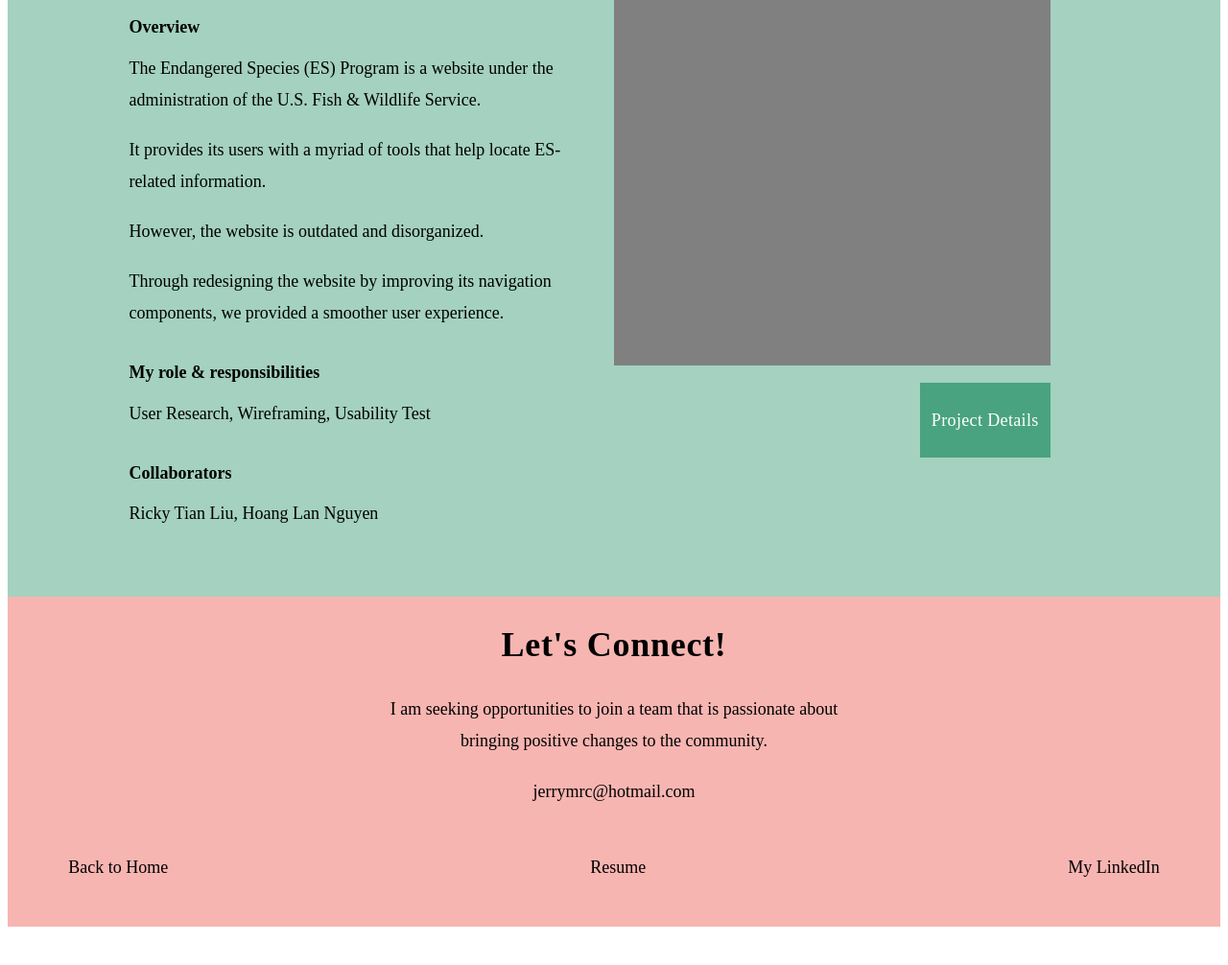
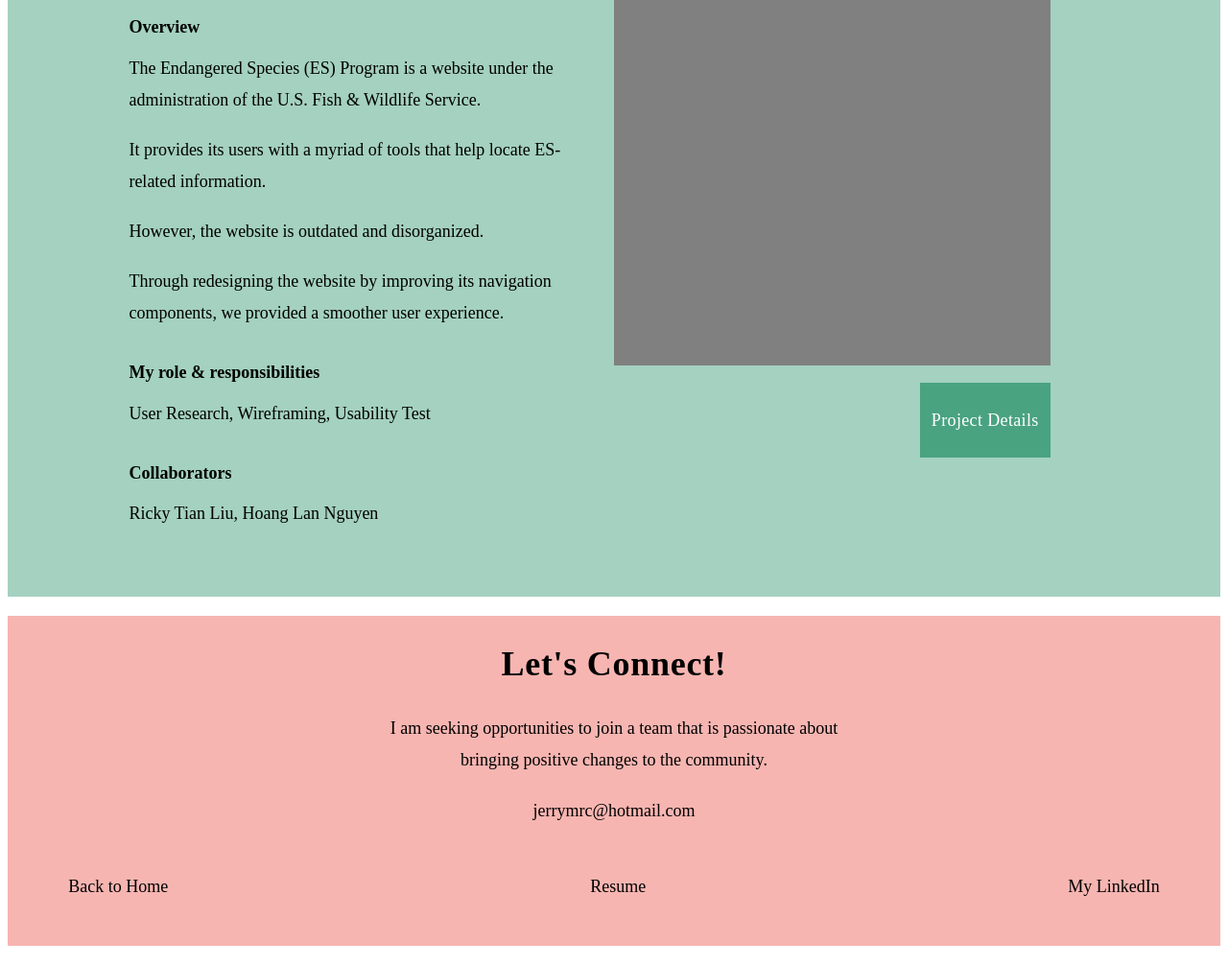
Before and after one commit to ChihChunYu/UX_UI_HW_17, a plain HTML site: page index.html in a window 1280 px wide. Shown: the part 1840-2846 px from the top of the page at 96% size. Before the commit the page ends 2814 px from the top, so only its background shows below. Drawn offline with Linux system fonts and the light colour scheme.

Commit message:
Editted 11/17-1

```diff
--- a/CSS/style.css
+++ b/CSS/style.css
@@ -118,6 +118,7 @@ p2 {
 }
 
 footer {
+    margin:20px 0px 20px 0px;
     background-color:#F7B5B1;
     display: block;
 
```
